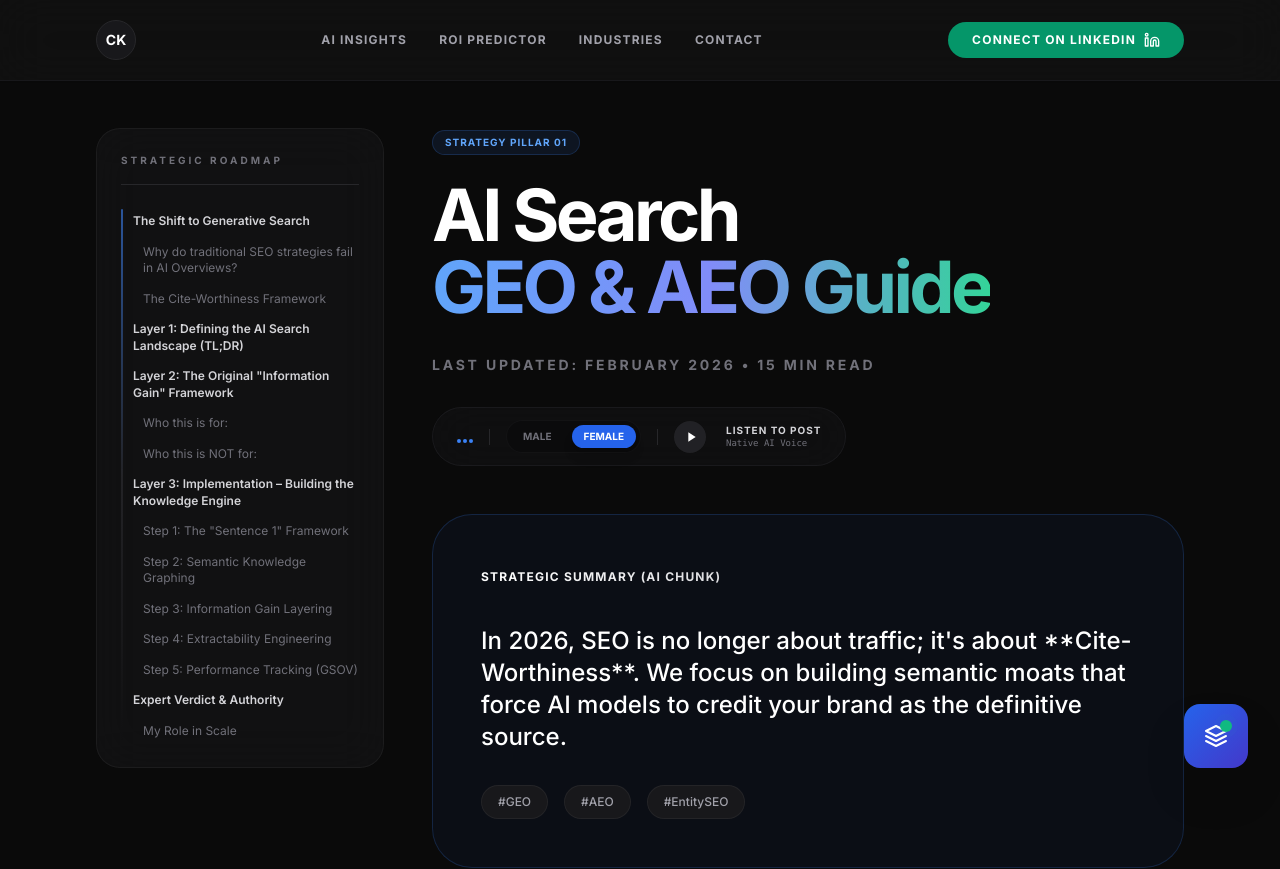
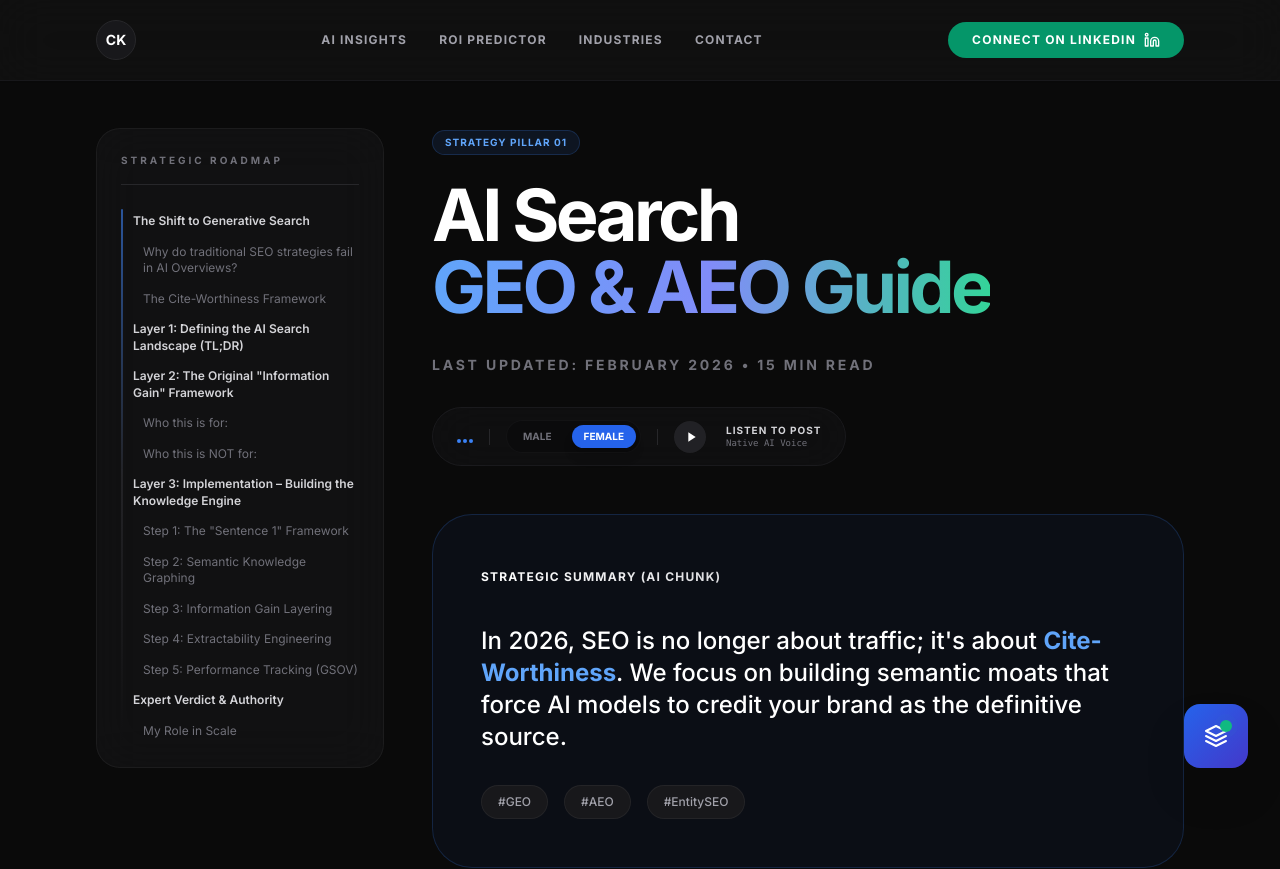
Before and after one commit to Chaitanya9184/portfolio, a Next.js app: page /ai-search-seo-strategy in a window 1280 px wide. Shown: the top 869 px of the page. Built offline with nearby package versions, Linux system fonts and the light colour scheme.

Commit message:
fix: correct bold text rendering in AI search summary

```diff
--- a/src/app/ai-search-seo-strategy/page.tsx
+++ b/src/app/ai-search-seo-strategy/page.tsx
@@ -163,7 +163,7 @@ export default function AiSearchPillar() {
                         <div className="mb-16 p-8 md:p-12 rounded-[2.5rem] bg-blue-600/5 border border-blue-500/20 relative overflow-hidden group">
                             <h2 className="!mt-0 text-blue-400 text-xs font-bold uppercase tracking-widest mb-4">Strategic Summary (AI Chunk)</h2>
                             <p className="text-white text-xl md:text-2xl font-medium leading-[1.4]">
-                                In 2026, SEO is no longer about traffic; it's about **Cite-Worthiness**. We focus on building semantic moats that force AI models to credit your brand as the definitive source.
+                                In 2026, SEO is no longer about traffic; it's about <span className="text-blue-400 font-bold">Cite-Worthiness</span>. We focus on building semantic moats that force AI models to credit your brand as the definitive source.
                             </p>
                             <div className="mt-8 flex flex-wrap gap-4">
                                 <span className="px-4 py-2 rounded-full bg-zinc-900 border border-white/5 text-xs text-zinc-400 font-medium">#GEO</span>
```
